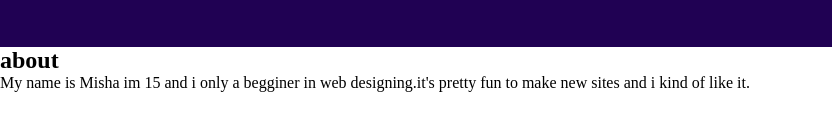
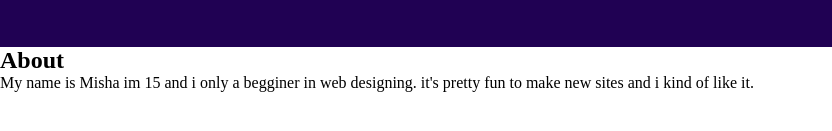
Before and after one commit to fire-bro5056/portfolio, a plain HTML site: page index.html in a window 1280 px wide. Shown: the part 753-884 px from the top of the page, 0-832 px from the left. Drawn offline with Linux system fonts and the light colour scheme; a script that the page names is missing.

Commit message:
fix: section about - add missing html

```diff
--- a/index.html
+++ b/index.html
@@ -32,8 +32,16 @@
         <img src="/img/moving-planet.png" alt="" class="decor">
     </section>
     <section id="about" >
-        <h1>about</h1>
-        <p class="my_info">My name is Misha im 15 and i only a begginer in web designing.it's pretty fun to make new sites and i kind of like it.</p>
+        <h1 class="section-title">About</h1>
+        <div class="about__wrapper">
+            <p class="about__bio">
+                My name is Misha im 15 and i only a begginer in web designing.
+                it's pretty fun to make new sites and i kind of like it.
+            </p>
+            <div class="about__card">
+                <!-- TODO: Дописать теги и стилизовать ВСЮ секцию -->
+            </div>
+        </div>
     </section>
     <section id="skills"></section>
     <section id="works"></section>
```
